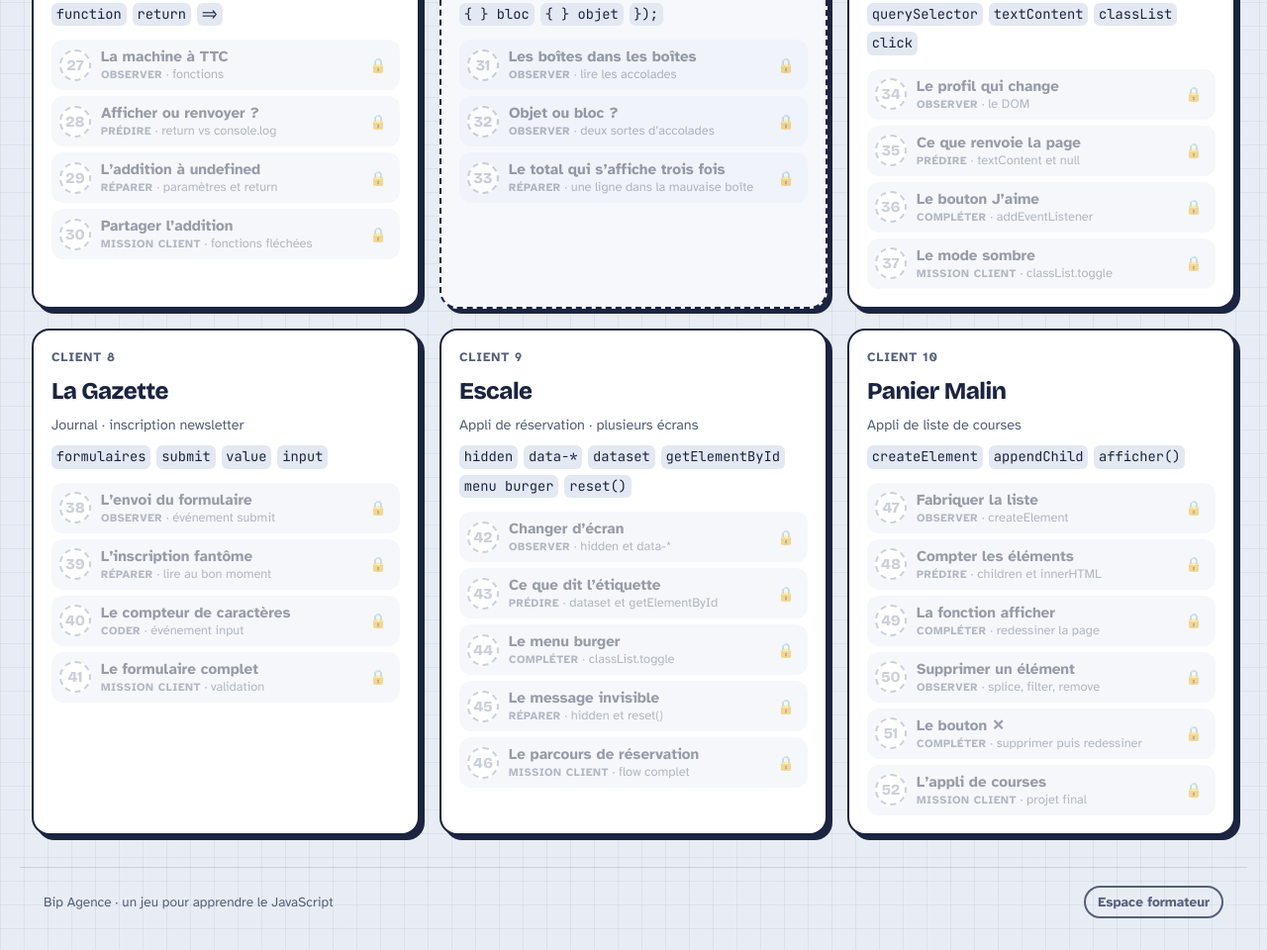
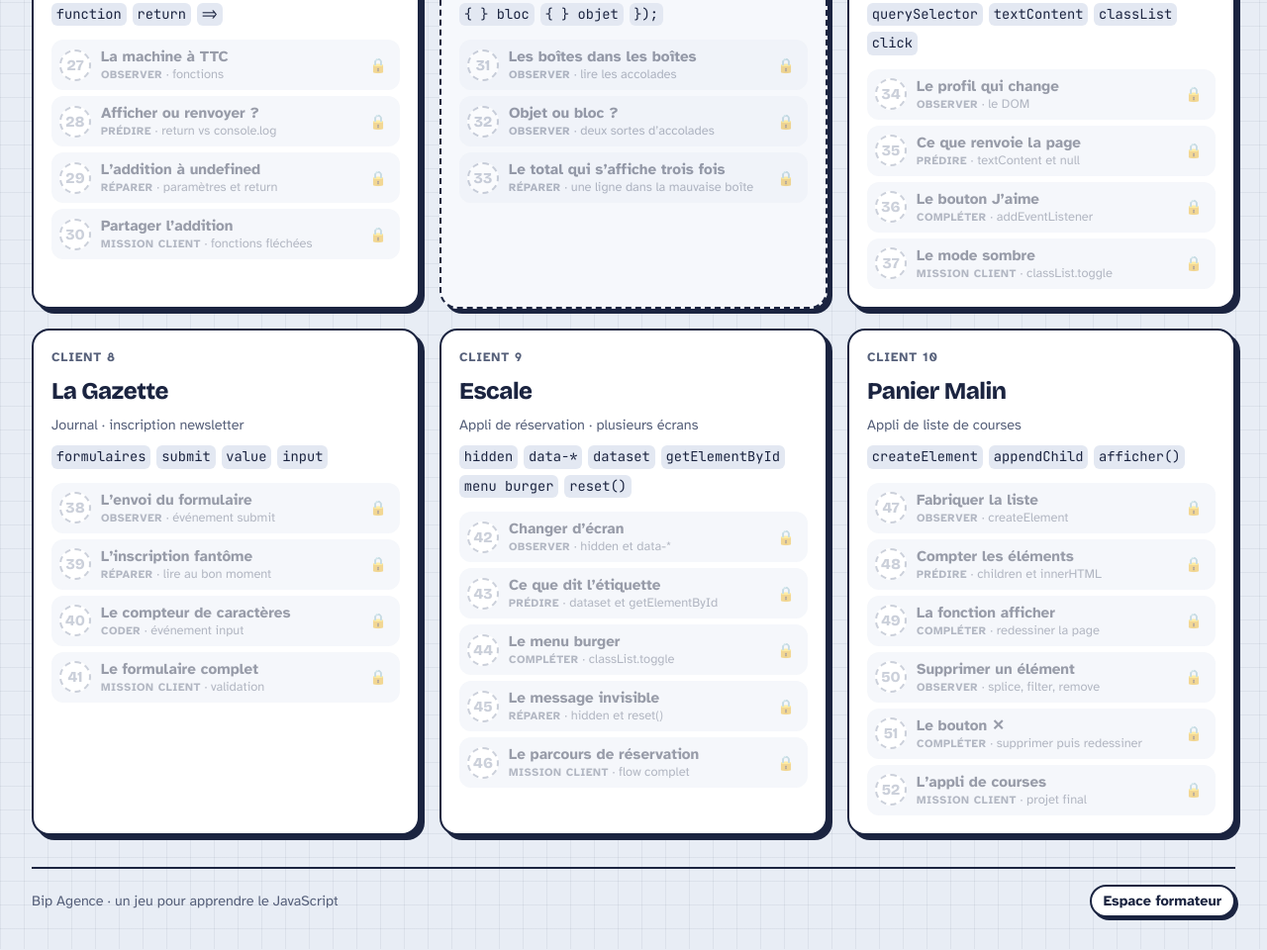
Before and after one commit to Diurndesign/javascript_avance, a plain HTML site: page index.html in a window 1280 px wide. Shown: the part 2758-3718 px from the top of the page at 99% size. Drawn offline with nearby package versions, Linux system fonts and the light colour scheme; no server answers.

Commit message:
Pied de page aligné sur le contenu, bouton au style du jeu
Co-Authored-By: Claude Opus 5.5 <noreply@anthropic.com>
Claude-Session: https://claude.ai/code/session_01QhyTVNuzoTfCv7HfDbhWxy

```diff
--- a/css/style.css
+++ b/css/style.css
@@ -792,6 +792,6 @@ button.pstep { cursor: pointer; }
 .cloud-banner .cloud-banner-one { margin-top: 8px; font-weight: 700; font-size: .92rem; }
 
 /* ---------- pied de page : accès formateur ---------- */
-.pied-jeu { max-width: 1240px; margin: 0 auto; padding: 18px 24px 32px; display: flex; flex-wrap: wrap; gap: 8px 16px; justify-content: space-between; align-items: center; color: var(--ink-soft, #56607A); font-size: .85rem; border-top: 1px solid rgba(27, 36, 64, .15); }
-.pied-jeu a { color: inherit; font-weight: 700; text-decoration: none; border: 2px solid currentColor; border-radius: 999px; padding: 4px 12px; }
-.pied-jeu a:hover, .pied-jeu a:focus { color: var(--ink, #1B2440); background: #fff; }
+.pied-jeu { max-width: 1360px; margin: 0 auto; padding: 0 clamp(16px, 3vw, 32px) 32px; }
+.pied-jeu-in { display: flex; flex-wrap: wrap; gap: 10px 16px; justify-content: space-between; align-items: center; border-top: 2px solid var(--ink); padding-top: 16px; color: var(--ink-soft); font-size: .9rem; }
+.pied-jeu-in .btn { text-decoration: none; color: var(--ink); }
--- a/index.html
+++ b/index.html
@@ -31,7 +31,7 @@
   <section id="view-notebook" hidden></section>
   <section id="view-project" hidden></section>
 </main>
-<footer class="pied-jeu"><span>Bip Agence · un jeu pour apprendre le JavaScript</span><a href="https://diurndesign.github.io/javascript_avance/admin.html" target="_blank" rel="noopener">Espace formateur</a></footer>
+<footer class="pied-jeu"><div class="pied-jeu-in"><span>Bip Agence · un jeu pour apprendre le JavaScript</span><a class="btn btn-small" href="https://diurndesign.github.io/javascript_avance/admin.html" target="_blank" rel="noopener">Espace formateur</a></div></footer>
 <div class="modal" id="modal" hidden role="dialog" aria-modal="true" aria-labelledby="modal-title"><div class="dialog" id="dialog"></div></div>
 <canvas id="confetti" hidden></canvas>
 <noscript><p style="padding:24px">Ce jeu a besoin de JavaScript pour fonctionner.</p></noscript>
```
